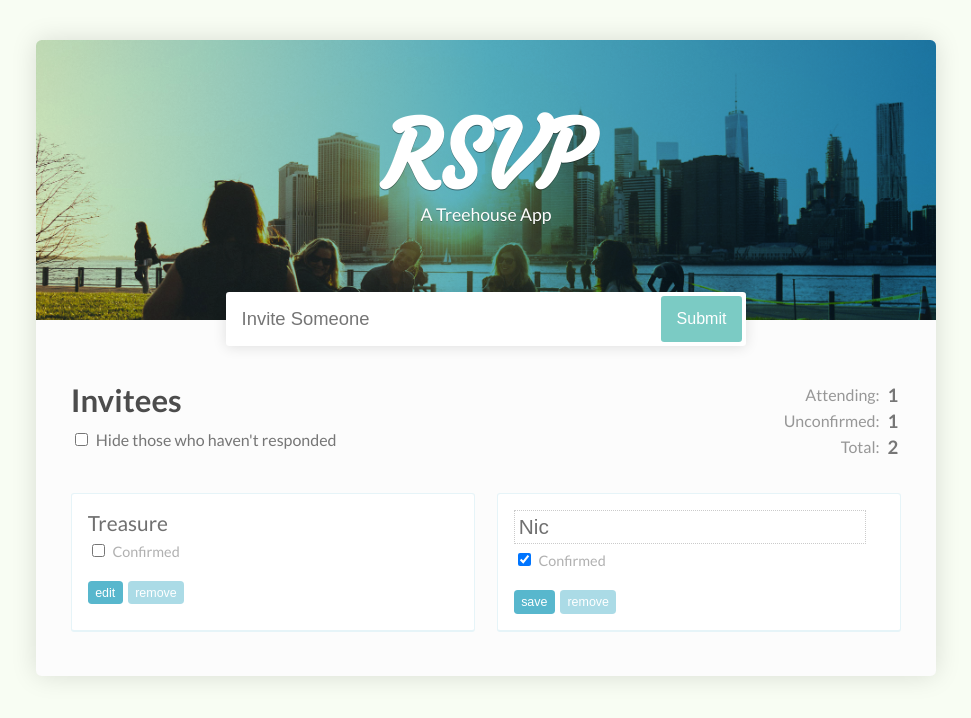
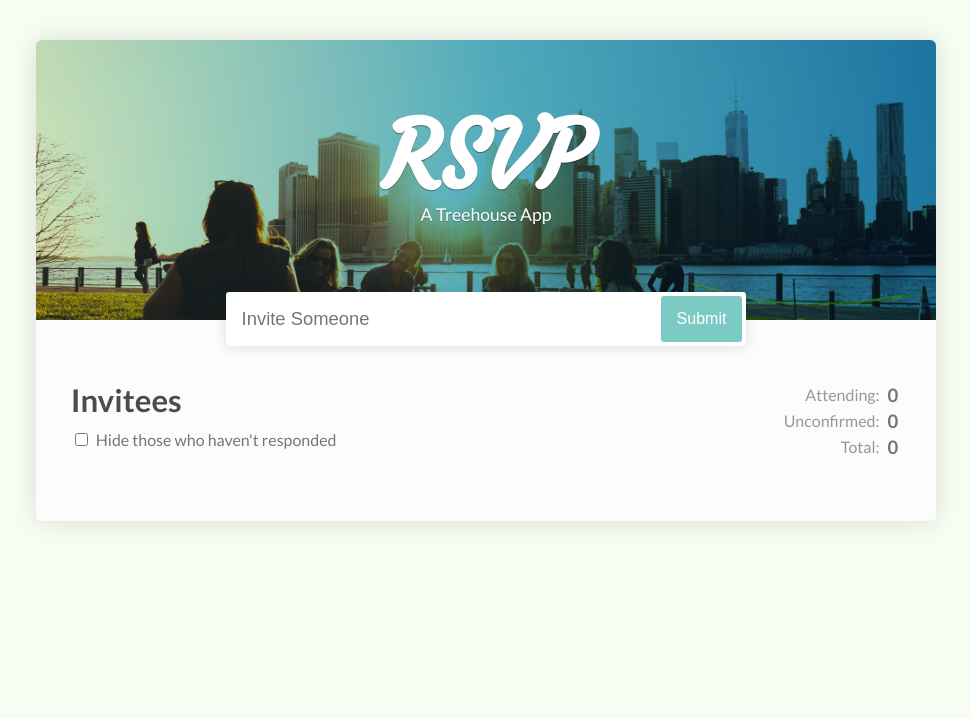
Before and after one commit to anfelo/rsvp-app, a React (Create React App) app: page / in a window 1280 px wide. Shown: the top 718 px of the page, without its empty margins (154-1125 px from the left). Built offline with nearby package versions, Linux system fonts and the light colour scheme.

Commit message:
Organized app in different folders and fixed a bug with filter

```diff
--- a/src/App.js
+++ b/src/App.js
@@ -7,24 +7,21 @@
   state = {
     isFiltered: false,
     pendingGuest: "",
-    guests: [
-      {
-        name: 'Treasure',
-        isConfirmed: false,
-        isEditing: false
-      },
-      {
-        name: 'Nic',
-        isConfirmed: true,
-        isEditing: true
-      }
-    ],
+    guests: [],
   }
 
-  toggleGuestPropertyAt = (property, indexToChange) =>
+  lastGuestId = 0;
+
+  newGuestId = () => {
+    const id = this.lastGuestId;
+    this.lastGuestId += 1;
+    return id;
+  };
+
+  toggleGuestPropertyAt = (property, id) =>
     this.setState({
-      guests: this.state.guests.map((guest, index) => {
-        if (index === indexToChange) {
+      guests: this.state.guests.map( guest => {
+        if (guest.id === id) {
           return {
             ...guest,
             [property]: !guest[property]
@@ -34,24 +31,21 @@
       })
     });
 
-  toggleConfirmationAt = index =>
-    this.toggleGuestPropertyAt("isConfirmed", index);
+  toggleConfirmationAt = id =>
+    this.toggleGuestPropertyAt("isConfirmed", id);
 
-  removeGuestAt = index =>
+  removeGuestAt = id =>
     this.setState({
-      guests: [
-        ...this.state.guests.slice(0, index),
-        ...this.state.guests.slice(index + 1)
-      ]
+      guests: this.state.guests.filter(guest => id !== guest.id)
     });
 
-  toggleEditingAt = index =>
-    this.toggleGuestPropertyAt("isEditing", index);
+  toggleEditingAt = id =>
+    this.toggleGuestPropertyAt("isEditing", id);
 
-  setNameAt = (name, indexToChange) =>
+  setNameAt = (name, id) =>
     this.setState({
-      guests: this.state.guests.map((guest, index) => {
-        if (index === indexToChange) {
+      guests: this.state.guests.map( guest => {
+        if (guest.id === id) {
           return {
             ...guest,
             name
@@ -71,7 +65,8 @@
       pendingGuest: name
     });
 
-  addGuest = () =>
+  addGuest = () => {
+    const id = this.newGuestId();
     this.setState({
       pendingGuest: "",
       guests: [
@@ -79,10 +74,12 @@
         {
           name: this.state.pendingGuest,
           isConfirmed: false,
-          isEditing: false
+          isEditing: false,
+          id
         }
       ],
     });
+  };
 
   getTotalInvited = () => this.state.guests.length;
 
--- a/src/GuestList.js
+++ b/src/MainContent/GuestList/index.js
@@ -14,10 +14,10 @@
 				name={guest.name}
 				isConfirmed={guest.isConfirmed}
 				isEditing={guest.isEditing}
-				handleConfirmation={() => props.toggleConfirmationAt(index)}
-				handleToggleEditing={() => props.toggleEditingAt(index)}
-				setName={text => props.setNameAt(text, index)}
-				handleRemove={() => props.removeGuestAt(index)}/>
+				handleConfirmation={() => props.toggleConfirmationAt(guest.id)}
+				handleToggleEditing={() => props.toggleEditingAt(guest.id)}
+				setName={text => props.setNameAt(text, guest.id)}
+				handleRemove={() => props.removeGuestAt(guest.id)}/>
 		)}
 	</ul>;
 
```
Also changed, not shown: src/Header/AddGuestForm.js (renamed from src/AddGuestForm.js), src/Header/index.js (renamed from src/Header.js), src/MainContent/ConfirmedFilter.js (renamed from src/ConfirmedFilter.js), src/MainContent/Counter.js (renamed from src/Counter.js), src/MainContent/GuestList/Guest.js (renamed from src/Guest.js), src/MainContent/GuestList/GuestName.js (renamed from src/GuestName.js), src/MainContent/GuestList/PendingGuest.js (renamed from src/PendingGuest.js), src/MainContent/index.js (renamed from src/MainContent.js).
